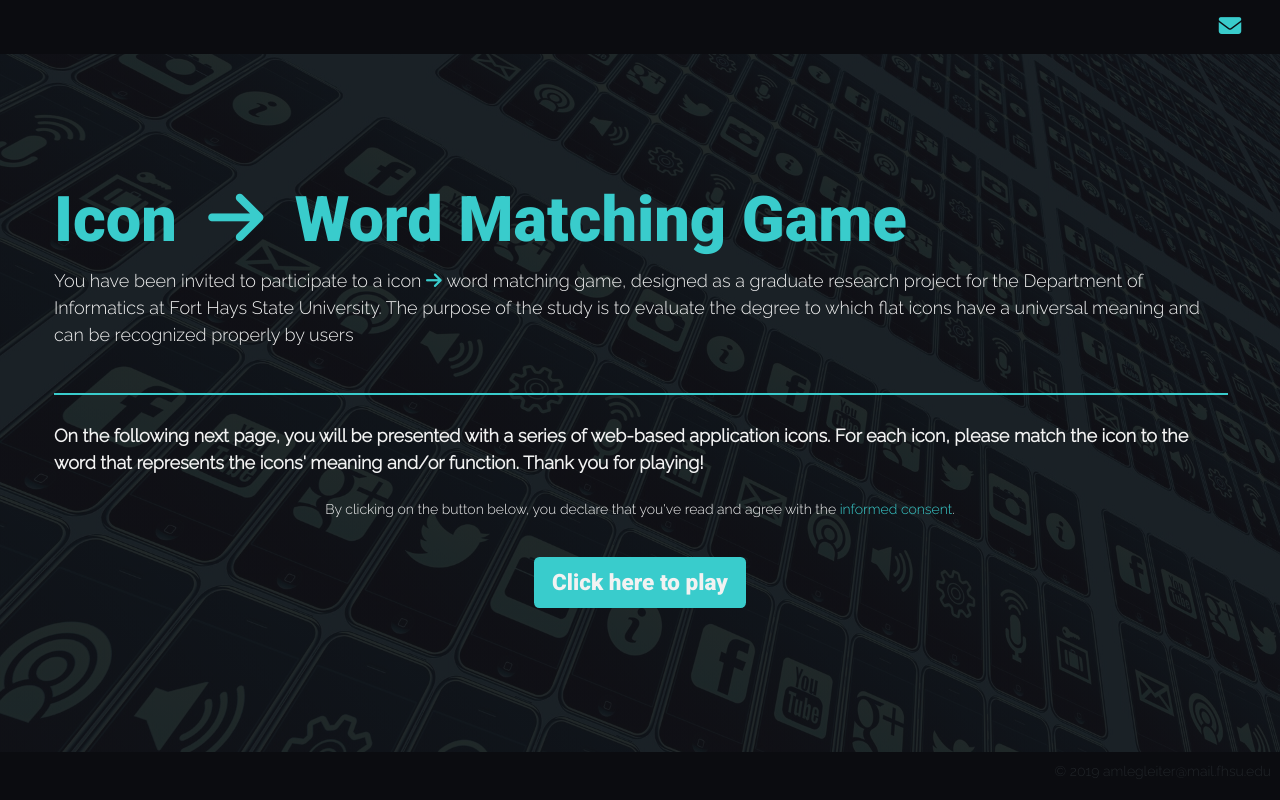
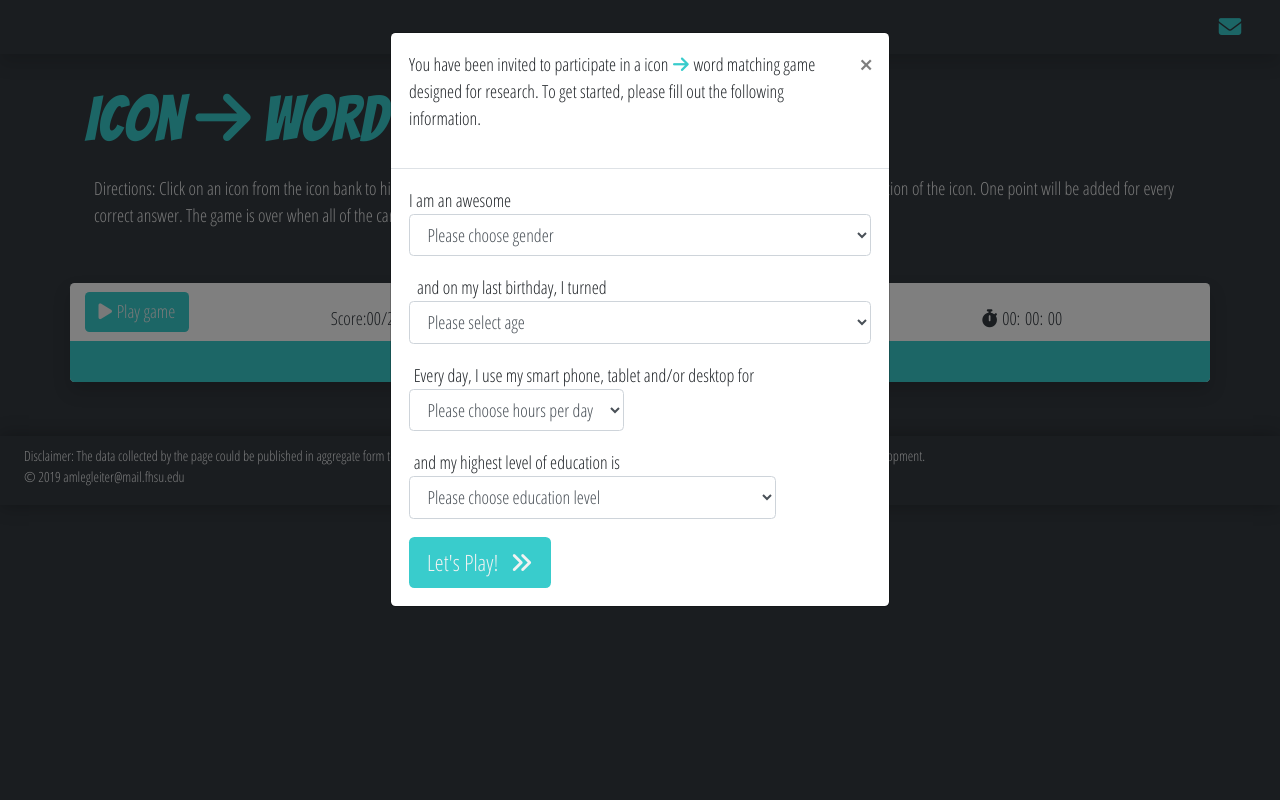
Before and after one commit to littleapple27/icon-match-game, a PHP site: page / in a window 1280 px wide. Run offline with PHP 8.4, Linux system fonts and the light colour scheme; some libraries are stand-ins or nearby versions.

Commit message:
Add files via upload

```diff
--- a/css/cardflip.min.css
+++ b/css/cardflip.min.css
@@ -1 +1 @@
-.card-flip>div{backface-visibility:hidden;-webkit-backface-visibility:hidden;-moz-backface-visibility:hidden;-o-backface-visibility:hidden;backface-visibility:hidden;transition:transform 300ms;transition-timing-function:linear;width:100%;height:100%;margin:0;display:flex;border-radius:5px}.card-front{transform:rotateY(0deg)}.card-back{transform:rotateY(180deg);position:absolute;top:0;font-family:'Raleway', sans-serif}.card-front-flip{transform:rotateY(-180deg)}.card-back-flip{transform:rotateY(0deg)}.card{width:inherit;height:4.5rem;border-radius:5px}#back-text-size{font-size:.85rem;text-align:center}#back-icon-size{font-size:2rem}.card-body{border-radius:5px}.noselect{-webkit-touch-callout:none;-webkit-user-select:none;-khtml-user-select:none;-moz-user-select:none;-ms-user-select:none;user-select:none}
+.card-flip>div{backface-visibility:hidden;-webkit-backface-visibility:hidden;-moz-backface-visibility:hidden;-o-backface-visibility:hidden;backface-visibility:hidden;transition:transform 600ms;transition-timing-function:linear;width:100%;height:100%;margin:1;display:flex;border-radius:5px}.card-front{transform:rotateY(0deg)}.card-back{transform:rotateY(180deg);position:absolute;top:0;font-family:'Raleway', sans-serif}.card-front-flip{transform:rotateY(-180deg)}.card-back-flip{transform:rotateY(0deg)}.card{width:8.5rem;height:5rem;border-radius:5px}#back-text-size{font-size:.85rem;text-align:center}#back-icon-size{font-size:2rem}.card-body{border-radius:5px}.noselect{-webkit-touch-callout:none;-webkit-user-select:none;-khtml-user-select:none;-moz-user-select:none;-ms-user-select:none;user-select:none}
--- a/css/custom.scss
+++ b/css/custom.scss
@@ -1,11 +1,14 @@
+@import url('https://fonts.googleapis.com/css?family=Bangers|Open+Sans+Condensed:300&display=swap');
 
 $teal: #39cccc;
 $lt-teal: #85e0e0;
 $orange: #F26835;
-$purple: #3E2259;;
+$purple: #3E2259;
+$lt-purple: #735A8C;
 $white: #f2f2f2;
 $grey: #909095;
 $black:#0b0c10;
+$dark-1: #646a73;
 
 
 //// //////text styles////////////////////////
@@ -71,14 +81,14 @@
 }
 
 .btn-teal {
-	font-family: 'Roboto', sans-serif!important;
+	font-family: 'Open Sans Condensed', sans-serif!important;
 	background-color: $teal!important;
 	border: 0;
 	color: $white;
 }
 
 .btn-teal:hover {
-	font-family: 'Roboto', sans-serif!important;
+	font-family: 'Open Sans Condensed', sans-serif!important;
 	background-color: rgba(57, 204, 204, 0.75)!important;
 	border: 0;
 	color: $white!important;
@@ -168,65 +178,65 @@
 }
 html,
 body {
-	font-size: 14px !important;
-	font-family: 'Raleway', sans-serif;
+	font-size: 1rem !important;
+	font-family: 'Open Sans Condensed', sans-serif;
 }
 h1 {
 	font-size: 1.602em;
-	font-family: 'Roboto', sans-serif;
+	font-family: 'Bangers', sans-serif;
 }
 h2 {
 	font-size: 1.424em;
-	font-family: 'Roboto', sans-serif;
+	font-family: 'Bangers', sans-serif;
 }
 h3 {
 	font-size: 1.266em;
-	font-family: 'Roboto', sans-serif;
+	font-family: 'Bangers', sans-serif;
 }
 h4 {
 	font-size: 1.125em;
-	font-family: 'Roboto', sans-serif;
+	font-family: 'Bangers', sans-serif;
 }
 h5 {
 	font-size: 0.889em;
-	font-family: 'Roboto', sans-serif;
+	font-family: 'Bangers', sans-serif;
 }
 h6 {
 	font-size: 0.79em;
-	font-family: 'Roboto', sans-serif;
+	font-family: 'Bangers', sans-serif;
 }
 .display-1 {
 	font-size: 3.906em;
-	font-family: 'Roboto', sans-serif;
+	font-family: 'Bangers', sans-serif;
 }
 .display-2 {
 	font-size: 3.125em;
-	font-family: 'Roboto', sans-serif;
+	font-family: 'Bangers', sans-serif;
 }
 .display-3 {
 	font-size: 2.5em;
-	font-family: 'Roboto', sans-serif;
+	font-family: 'Bangers', sans-serif;
 }
 .display-4 {
 	font-size: 2em;
-	font-family: 'Roboto', sans-serif;
+	font-family: 'Bangers', sans-serif;
 }
 .display-5 {
 	font-size: 2em;
-	font-family: 'Roboto', sans-serif;
+	font-family: 'Bangers', sans-serif;
 }
 p {
-	font-size: 14px;
-	font-family: 'Raleway', sans-serif;
+	font-size: 1rem;
+	font-family: 'Open Sans Condensed', sans-serif;
 }
 .text-sm {
 	font-size: 10px;
-	font-family: 'Raleway', sans-serif;
+	font-family: 'Open Sans Condensed', sans-serif;
 }
 
 .text-16 {
 	font-size: 1rem;
-	font-family: 'Raleway', sans-serif;
+	font-family: 'Open Sans Condensed', sans-serif;
 }
 
 ///////////page styles/////////////////
@@ -244,7 +254,12 @@
     background-size: cover;
 }
 
-
+///Top shadow for bottom fixed navbar
+.top-shadow {
+  box-shadow: 0px 0 1rem rgba(0, 0, 0, 0.3);
+  -webkit-box-shadow:0px 0 1rem rgba(0, 0, 0, 0.3);
+	-moz-box-shadow:0px 0 1rem rgba(0, 0, 0, 0.3);
+}
 
 //// jumbo styles
 .jumbo-image {
--- a/index.html
+++ b/index.html
@@ -14,14 +14,183 @@
 	<meta property="og:description" content="An experiment at Fort Hays State University" />
 	<script src="https://kit.fontawesome.com/bf44c917aa.js" crossorigin="anonymous"></script>
 	<link rel="stylesheet" href="https://stackpath.bootstrapcdn.com/bootstrap/4.3.1/css/bootstrap.min.css">
-	<link href="https://fonts.googleapis.com/css?family=Raleway:300|Roboto:900&display=swap" rel="stylesheet">
+	<link href="https://fonts.googleapis.com/css?family=Roboto&display=swap" rel="stylesheet">
 	<link rel="stylesheet" href="css/custom.min.css">
 	<title>The Unambiguous Icon Project: A Case for Universal Icon Meanings</title>
 
 </head>
 
-<body class="bg-black">
-	<header class="container-fluid py-1 text-right" id="">
+<body class="bg-dark">
+
+	<!---- Demographic Form Pop-Up Modal on Page Load---->
+	<section id="myModal" class="modal fade">
+		<div class="modal-dialog">
+			<div class="modal-content">
+				<div class="modal-header">
+					<p class="lead">You have been invited to participate in a icon&nbsp;<span class="text-teal"><i class="fas fa-arrow-right"></i></span>&nbsp;word matching game designed for research. To get started, please fill out the following information.</p>
+					<button type="button" class="close" data-dismiss="modal" aria-label="Close">
+						<span aria-hidden="true">&times;</span>
+					</button>
+				</div>
+				<div class="modal-body">
+					<form>
+						<div class="">
+							<p>I am an awesome&nbsp;
+								<select class="form-control" id="gender" name="gender" required>
+									<option value="" disabled selected hidden>Please choose gender
+									</option>
+									<option value="female">Female</option>
+									<option value="male">Male</option>
+									<option value="other-gender">Other</option>
+								</select>
+
+							</p>
+						</div>
+
+
+						<div class="">
+							<p>&nbsp; and on my last birthday, I turned &nbsp;
+								<select class="form-control" id="age" name="age" required>
+									<option value="" disabled selected hidden>Please select age
+									</option>
+									<option value="">Select</option>
+									<option value="18">18</option>
+									<option value="19">19</option>
+									<option value="20">20</option>
+									<option value="21">21</option>
+									<option value="22">22</option>
+									<option value="23">23</option>
+									<option value="24">24</option>
+									<option value="25">25</option>
+									<option value="26">26</option>
+									<option value="27">27</option>
+									<option value="28">28</option>
+									<option value="29">29</option>
+									<option value="30">30</option>
+									<option value="31">31</option>
+									<option value="32">32</option>
+									<option value="33">33</option>
+									<option value="34">34</option>
+									<option value="35">35</option>
+									<option value="36">36</option>
+									<option value="37">37</option>
+									<option value="38">38</option>
+									<option value="39">39</option>
+									<option value="40">40</option>
+									<option value="41">41</option>
+									<option value="42">42</option>
+									<option value="43">43</option>
+									<option value="44">44</option>
+									<option value="45">45</option>
+									<option value="46">46</option>
+									<option value="47">47</option>
+									<option value="48">48</option>
+									<option value="49">49</option>
+									<option value="50">50</option>
+									<option value="51">51</option>
+									<option value="52">52</option>
+									<option value="53">53</option>
+									<option value="54">54</option>
+									<option value="55">55</option>
+									<option value="56">56</option>
+									<option value="57">57</option>
+									<option value="58">58</option>
+									<option value="59">59</option>
+									<option value="60">60</option>
+									<option value="61">61</option>
+									<option value="62">62</option>
+									<option value="63">63</option>
+									<option value="64">64</option>
+									<option value="65">65</option>
+									<option value="66">66</option>
+									<option value="67">67</option>
+									<option value="68">68</option>
+									<option value="69">69</option>
+									<option value="70">70</option>
+									<option value="71">71</option>
+									<option value="72">72</option>
+									<option value="73">73</option>
+									<option value="74">74</option>
+									<option value="75">75</option>
+									<option value="76">76</option>
+									<option value="77">77</option>
+									<option value="78">78</option>
+									<option value="79">79</option>
+									<option value="80">80</option>
+									<option value="81">81</option>
+									<option value="82">82</option>
+									<option value="83">83</option>
+									<option value="84">84</option>
+									<option value="85">85</option>
+									<option value="86">86</option>
+									<option value="87">87</option>
+									<option value="88">88</option>
+									<option value="89">89</option>
+									<option value="90">90</option>
+									<option value="N">Prefer not to say</option>
+								</select>
+							</p>
+						</div>
+
+					<!-- 	<div class="form-inline">
+							<p>My race/ethinicity is&nbsp;
+								<select class="form-control" id="ethnicity" name="ethnicity" required />
+								<option value="">Select</option>
+								<option value="indian-alaskan">American Idian or Alaskan Native
+								</option>
+								<option value="asian-pacfic">Asian / Pacific Islander</option>
+								<option value="black-african">Black or African American</option>
+								<option value="hispanic">Hispanic</option>
+								<option value="white">White / Caucasian</option>
+								<option value="other-race">Other</option>
+								<option value="not-say">Prefer not to say</option>
+								</select>
+							</p>
+						</div> -->
+
+						<div class="form-inline">
+							<p>&nbsp;Every day, I use my smart phone, tablet and/or
+								desktop for&nbsp;
+								<select class="form-control" id="webUse" name="webUse" required>
+									<option value="" disabled selected hidden>Please choose hours
+										per day</option>
+									<option value="less-one-hour">Less than 1 hour</option>
+									<option value="one-three-hour">1-3 hours</option>
+									<option value="four-eight-hour">4-8 hours</option>
+									<option value="more-than-eight">More than 8 hours</option>
+								</select>
+
+							</p>
+						</div>
+
+						<div class="form-inline">
+							<p>&nbsp;and my highest level of education is&nbsp;
+								<select class="form-control" id="education" name="education" required>
+									<option value="" disabled selected hidden>Please choose
+										education level</option>
+									<option value="no-ed">Less than high school diploma or
+										equivalent (e.g. GED)</option>
+									<option value="high">High school diploma or equivalent (e.g.
+										GED)</option>
+									<option value="associate">Associate Degree</option>
+									<option value="bachelor">Bachelor Degree</option>
+									<option value="graduate">Graduate Degree</option>
+									<option value="doctoral">Doctoral Degree</option>
+									<option value="other-ed">Other</option>
+								</select>
+							</p>
+						</div>
+
+						<button type="submit" name="submit" value="submit" class="btn btn-lg btn-teal" id="lets-play-btn">Let's
+							Play!&nbsp;&nbsp;<i class="fas fa-angle-double-right"></i></button>
+					</form>
+				</div>
+			</div>
+		</div>
+	</section>
+
+
+	<header class="container-fluid bg-dark py-1 text-right shadow">
 		<!-- Image and text -->
 		<nav class="d-flex flex-row justify-content-end align-items-center">
 			<a class="navbar-brand text-teal align-items-center" href="mailto:amlegleiter@mail.fhsu.edu">
@@ -31,35 +200,85 @@
 
 	</header>
 
-	<div class="jumbotron-fluid px-5 d-flex flex-column justify-content-center jumbo-image">
-		<h1 class="display-4 text-teal">Icon&nbsp; <span class="text-teal"><i class="fas fa-arrow-right"></i></span> &nbsp;Word Matching Game</h1>
-		<p class="lead text-white">You have been invited to participate to a icon&nbsp;<span class="text-teal"><i class="fas fa-arrow-right"></i></span>&nbsp;word matching game,
-			designed as a graduate research project for the Department of Informatics at Fort Hays State University. The
-			purpose of
-			the study is to evaluate the degree to which flat icons have a universal meaning and can be
-			recognized properly by users</p>
-		<hr class="my-4 hr-style">
-		<p class="text-white"><strong>On the following next page, you will be presented with a series of
-				web-based application icons. For each icon, please match the icon to the word that represents the icons' meaning and/or function.  Thank you for playing!</strong></p>
-		<p class="text-white text-center ">
 
-			<span class="text-sm">By clicking on the button below, you declare that you've read and agree with
-				the <a class="text-teal" href="informed_consent.pdf" target="_blank">informed consent</a>.</p>
-		<p class="text-center mt-3"><a class="btn btn-teal btn-lg" href="game.html">Click here to play</a>
-			</span>
+	<section class="container py-4 mb-0">
+
+		<h1 class="display-4 text-teal text-shadow">Icon <i class="fas fa-arrow-right"></i> Word Match Game</h1>
+		<p class="text-white p-2 rounded">
+			Directions: Click on an icon from the icon bank to highlight it.  Then, click on a word from the word bank that matches the meaning or function of the icon. One point will be added for every correct answer. The game is over when all of the cards are matched. Good Luck!
 		</p>
-	</div>
 
 
-	<footer class="container-fluid py-2 bg-black fixed-bottom" id="">
-		<div class="row">
-			<div class="ml-auto col-md-8 d-flex flex-column justify-content-center px-2 mb-2">
-				<span class=" text-sm text-right text-grey m-0 ">
-					&copy; 2019 amlegleiter@mail.fhsu.edu</span>
+
+	</section>
+
+	<!---Start button, score, clicks and timer section-->
+	<section class="container bg-white rounded shadow mb-2 score-section">
+
+			<div class="bg-navy text-center text-dark d-flex align-items-end justify-content-between py-2">
+				<div>
+					<button class="btn btn-md btn-teal mr-2" id="start-btn" onclick="startGame();"><i class="fa fa-play"></i>&nbsp;Play game</button>
+				</div>
+				<div class="mx-auto score">
+					<span>Score:</span><span>00/24</span>
+				</div>
+				<div class="d-flex mx-auto moves">
+					<span>Moves:</span><span">0</span>
+				</div>
+				<div class="d-flex mx-auto">
+					<span class="timer"><i class="fas fa-stopwatch"></i>&nbsp;00:&nbsp;00:&nbsp;00</span>
+				</div>
 			</div>
+
+
+		<!-- <form id="msform" method="post" action=""> ***removed: ask NC question about form****
+			<fieldset class="fieldset px-2"> -->
+
+		<div class="row bg-teal rounded-bottom p-2">
+			<!---Inner Row--->
+			<div class="col-6 mb-1 rounded-left" id="icon-bank">
+				<!---Outer Column--->
+				<div class="row p-2" id="deck1">
+					<!-- This <div>  is in JS code -->
+				</div>
+
+
+
+				<!---Inner Deck Row--->
+			</div>
+			<!---Inner Column--->
+
+			<div class="col-6 mb-1 rounded-right" id="word-bank">
+				<!---Outer Column--->
+				<div class="row p-2" id="deck2">
+					<!-- This <div>  is in JS code -->
+					</div>
+				</div>
+
+			</div>
+
+		</div>
+		<!---end of outer row--->
+
+
+
+
+
+	</section>
+
+	<footer class="container-fluid top-shadow py-2 mt-5 bg-dark" id="">
+			<div class="d-flex flex-column justify-content-center px-2 mb-2 text-sm text-left text-light m-0 ">
+				<div>Disclaimer: The data collected by the page could be published in aggregate form to help understand use of icons and to improve the understanding and usability of icons in web-based UI development.</div>
+				<div>&copy; 2019 amlegleiter@mail.fhsu.edu</div>
 	</footer>
+
 	<script src="https://code.jquery.com/jquery-3.3.1.min.js"></script>
-	<script src="https://stackpath.bootstrapcdn.com/bootstrap/4.3.1/js/bootstrap.min.js"></script>
+	<script src="https://stackpath.bootstrapcdn.com/bootstrap/4.3.1/js/bootstrap.min.js">
+	</script>
+	<script src="js/shuffle.js"></script>
+	<script src="js/game.js"></script>
+
+
 </body>
 
 </html>
```
Also changed, not shown: other parts of css/custom.scss (+87 -11 lines), css/cardflip.css (+4 -4 lines), css/cardflip.scss (+4 -4 lines), css/custom.css (+113 -29 lines), css/custom.min.css.
